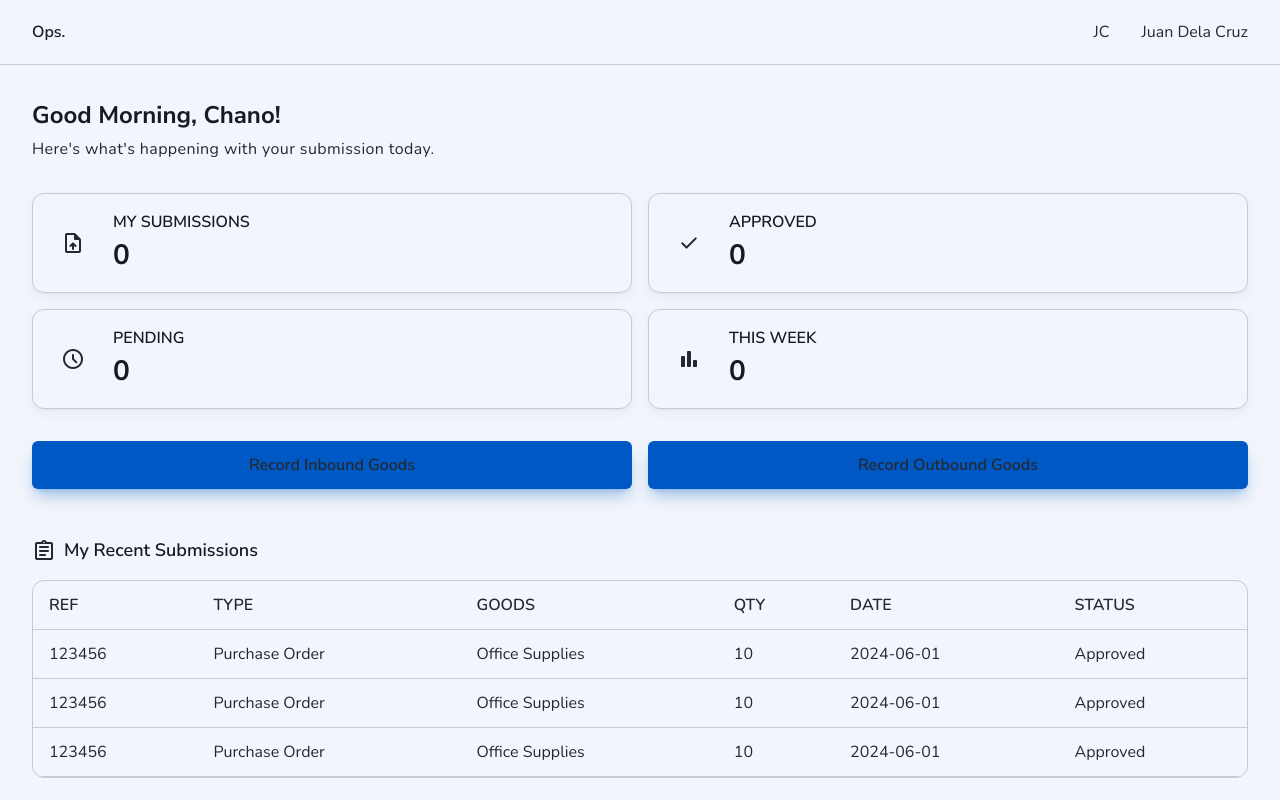
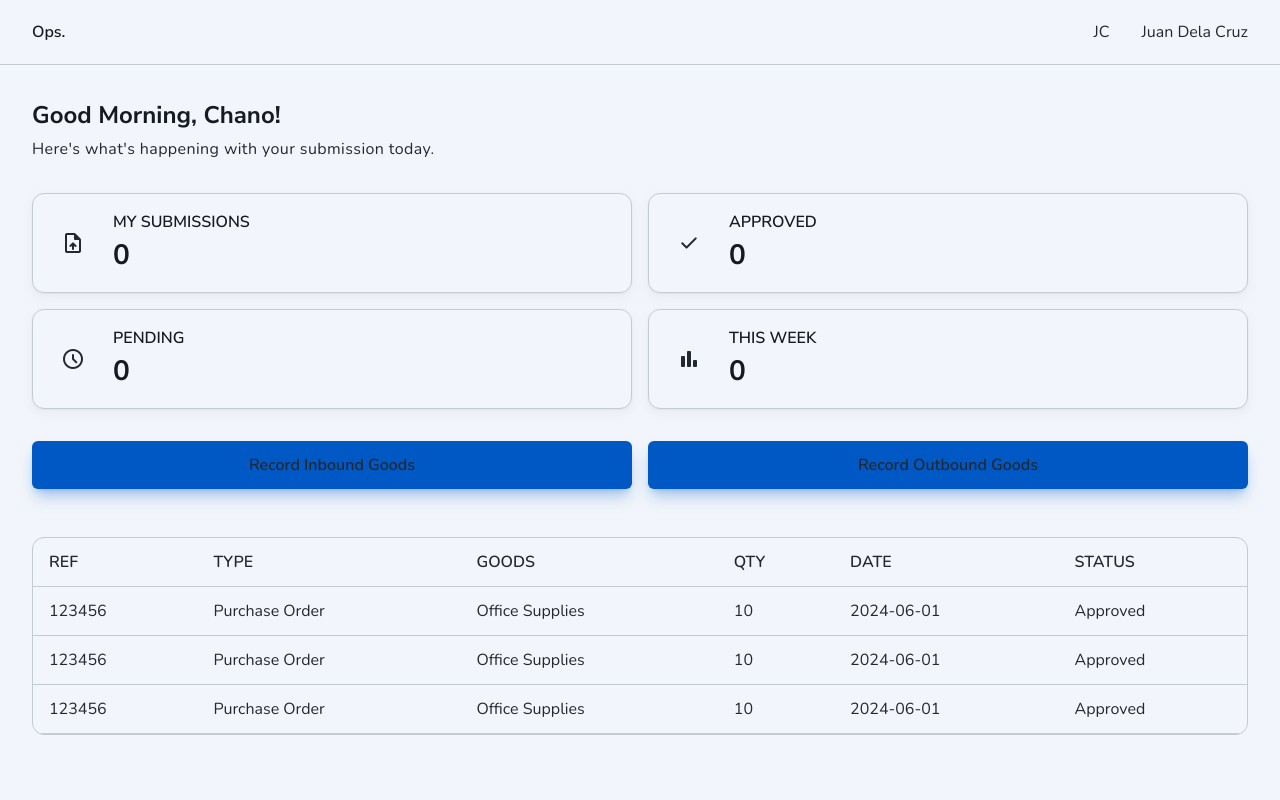
Before and after one commit to cynessa-dev/ops, a Next.js app: page /dashboard/contractor/employee in a window 1280 px wide. Built offline with nearby package versions, Linux system fonts and the light colour scheme.

Commit message:
✨ feat: improve Table component to customize title and icons for versatility

```diff
--- a/components/dashboard/contractor/employee/Table.tsx
+++ b/components/dashboard/contractor/employee/Table.tsx
@@ -1,16 +1,24 @@
 
 type tableData = {
+    title?: string;
+    icon?: string;
     headers: string[];
     rows: string[][];
 }
 
-export default function Table({ headers, rows }: tableData) {
+export default function Table({ title, icon, headers, rows }: tableData) {
     return (
         <section className="mt-12 mx-8">
-            <div className="flex items-center gap-2 mb-4 text-[1.125rem] font-semibold">
-                <span className="material-symbols-rounded">assignment</span>
-                <h2>My Recent Submissions</h2>
-            </div>
+            { title && (
+                <div className="flex items-center gap-2 mb-4 text-[1.125rem] font-semibold">
+                    { icon && (
+                        <span className="material-symbols-rounded">
+                            { icon }
+                        </span>
+                    ) }
+                    <h2>{ title }</h2>
+                </div>
+            ) }
             <div className="border border-border rounded-xl overflow-x-auto ">
                 <table className="w-full">
                     <thead>
```
